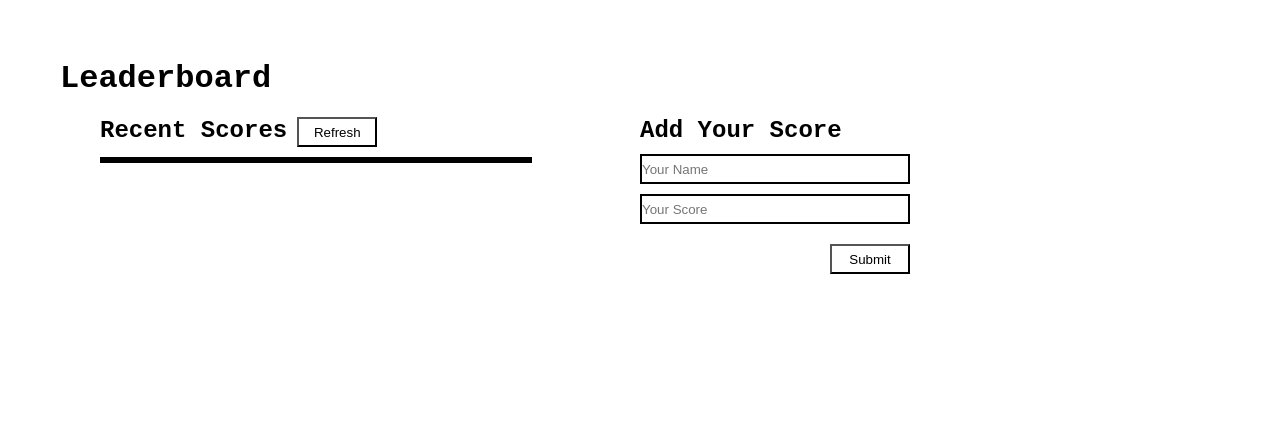
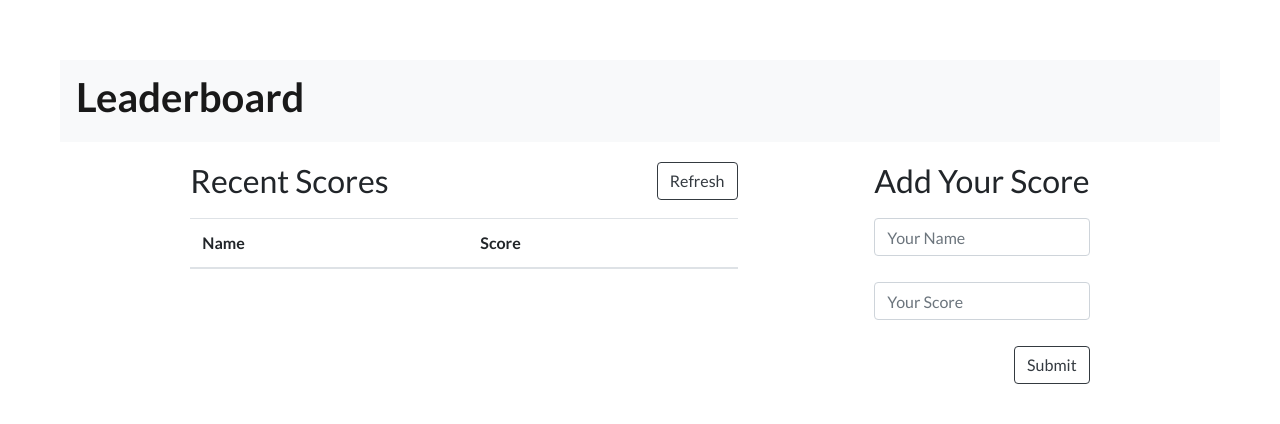
Before and after one commit to Bifabig/leaderboard, a website built with webpack: page src/index.html in a window 1280 px wide. Built offline with nearby package versions, Linux system fonts and the light colour scheme; no server answers.

Commit message:
add styling

```diff
--- a/src/index.html
+++ b/src/index.html
@@ -4,29 +4,71 @@
     <meta charset="UTF-8">
     <meta http-equiv="X-UA-Compatible" content="IE=edge">
     <meta name="viewport" content="width=device-width, initial-scale=1.0">
+    <link rel="stylesheet" href="https://cdn.jsdelivr.net/npm/bootstrap@4.1.3/dist/css/bootstrap.min.css"
+        integrity="sha384-MCw98/SFnGE8fJT3GXwEOngsV7Zt27NXFoaoApmYm81iuXoPkFOJwJ8ERdknLPMO" crossorigin="anonymous">
+    <link href="https://fonts.googleapis.com/css2?family=Lato:wght@100;300;400;700;900&display=swap" rel="stylesheet">
     <title>Leaderboard</title>
 </head>
 <body>
+    <header>
+
+        <nav class="navbar navbar-light bg-light">
+            <a class="navbar-brand" href="#">
                 <h1>Leaderboard</h1>
+            </a>
+        </nav>
+    </header>
+    <section>
+
         <div class="container">
             <div class="list">
                 <div class="list-title">
                     <h2>Recent Scores</h2>
-                <input type="submit" name="add" id="ref" value="Refresh" />
+                    <input type="submit" name="add" id="ref" value="Refresh" class="btn btn-outline-dark" />
                 </div>
-            <table class="recent-scores"></table>
+                <!-- <table class="recent-scores"></table> -->
+                <table class="table table-striped recent-scores">
+                    <thead>
+                        <tr>
+                            <th scope="col">Name</th>
+                            <th scope="col">Score</th>
+
+                        </tr>
+                    </thead>
+                    <tbody class="table-body">
+
+                    </tbody>
+                </table>
             </div>
-        <div class="input-form">
+            <div>
                 <h2>Add Your Score</h2>
                 <form action="#" class="add-score">
-                <input type="text" name="name" id="name" placeholder="Your Name" />
-                <input type="number" name="score" id="score" placeholder="Your Score" />
+                    <div class="form-group">
+                        <input type="text" name="name" class="form-control" id="name" placeholder="Your Name" />
+                    </div>
+                    <div class="form-group">
+
+                        <input type="number" name="score" class="form-control" id="score" placeholder="Your Score" />
                         <small></small>
-                <input type="submit" name="add" id="add" value="Submit" />
+                    </div>
+                    <div class="form-group">
+                        <input type="submit" name="add" class="btn btn-outline-dark" id="add" value="Submit" />
+                    </div>
                 </form>
             </div>
 
         </div>
+    </section>
 
+
+    <script src="https://code.jquery.com/jquery-3.3.1.slim.min.js"
+        integrity="sha384-q8i/X+965DzO0rT7abK41JStQIAqVgRVzpbzo5smXKp4YfRvH+8abtTE1Pi6jizo"
+        crossorigin="anonymous"></script>
+    <script src="https://cdn.jsdelivr.net/npm/popper.js@1.14.3/dist/umd/popper.min.js"
+        integrity="sha384-ZMP7rVo3mIykV+2+9J3UJ46jBk0WLaUAdn689aCwoqbBJiSnjAK/l8WvCWPIPm49"
+        crossorigin="anonymous"></script>
+    <script src="https://cdn.jsdelivr.net/npm/bootstrap@4.1.3/dist/js/bootstrap.min.js"
+        integrity="sha384-ChfqqxuZUCnJSK3+MXmPNIyE6ZbWh2IMqE241rYiqJxyMiZ6OW/JmZQ5stwEULTy"
+        crossorigin="anonymous"></script>
 </body>
 </html>
--- a/src/index.js
+++ b/src/index.js
@@ -34,15 +34,19 @@ const getData = async () => {
   )
     .then((response) => response.json())
     .then((json) => {
-      const recentScores = document.querySelector('.recent-scores');
+      // const recentScores = document.querySelector('.recent-scores');
+      const recentScores = document.querySelector('.table-body');
       recentScores.innerHTML = '';
       json.result.forEach((studentItem) => {
         const students = document.createElement('tr');
 
-        const student = document.createElement('td');
-        student.setAttribute('id', `${studentItem.id}`);
-        student.textContent = `${studentItem.user}: ${studentItem.score}`;
-        students.append(student);
+        const name = document.createElement('td');
+        const score = document.createElement('td');
+        students.setAttribute('id', `${studentItem.id}`);
+        name.textContent = `${studentItem.user}`;
+        score.textContent = `${studentItem.score}`;
+        students.append(name);
+        students.append(score);
         recentScores.append(students);
       });
     });
--- a/src/style.css
+++ b/src/style.css
@@ -5,15 +5,20 @@
 }
 
 body {
-  font-family: 'Courier New', Courier, monospace;
+  font-family: 'Lato', sans-serif;
   padding: 60px;
+}
+
+h1 {
+  font-weight: bold;
 }
 
 .container {
   display: flex;
   flex-direction: row;
-  justify-content: space-between;
-  padding: 20px 40px;
+  justify-content: center;
+  width: 100%;
+  padding: 20px 0;
 }
 
 .list {
@@ -21,20 +26,15 @@ body {
 }
 
 .list-title {
-  width: auto;
   display: flex;
   flex-direction: row;
-  gap: 10px;
-}
-
-.input-form {
-  width: 60%;
+  justify-content: space-between;
+  width: 80%;
 }
 
 .add-score {
   display: flex;
   flex-direction: column;
-  width: 50%;
   padding-top: 10px;
   gap: 10px;
 }
@@ -42,42 +42,12 @@ body {
 .recent-scores {
   margin-top: 10px;
   width: 80%;
-  border: 3px solid #000;
 }
 
-.recent-scores tr {
-  border: 1px solid #ddd;
-  padding: 8px;
-}
-
-.recent-scores td {
-  display: flex;
-  flex-direction: row;
-  justify-content: space-between;
-}
-
-.recent-scores tr:nth-child(even) {
-  background-color: #f2f2f2;
-}
-
-#name,
-#score {
-  height: 30px;
-  border: 2px #000 solid;
-  border-radius: none;
-}
-
-#add,
-#ref {
-  height: 30px;
-  width: 80px;
-  border: black soild 2px;
-  border-radius: 0;
-  cursor: pointer;
+.form-group:last-child {
   align-self: flex-end;
-  background: white;
 }
 
 .list #ref {
-  align-self: auto;
+  align-self: baseline;
 }
```
Also changed, not shown: README.md, dist/index.html, dist/main.bundle.js. Lines whose indentation alone changed are shown as unchanged.
